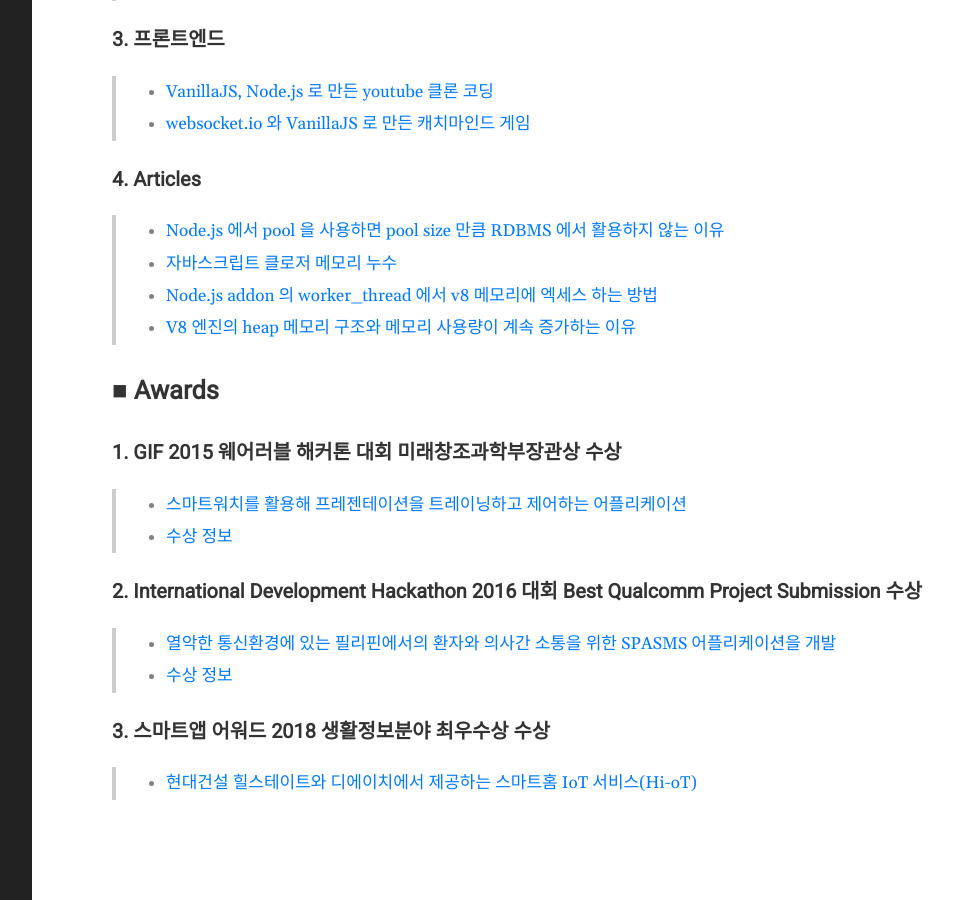
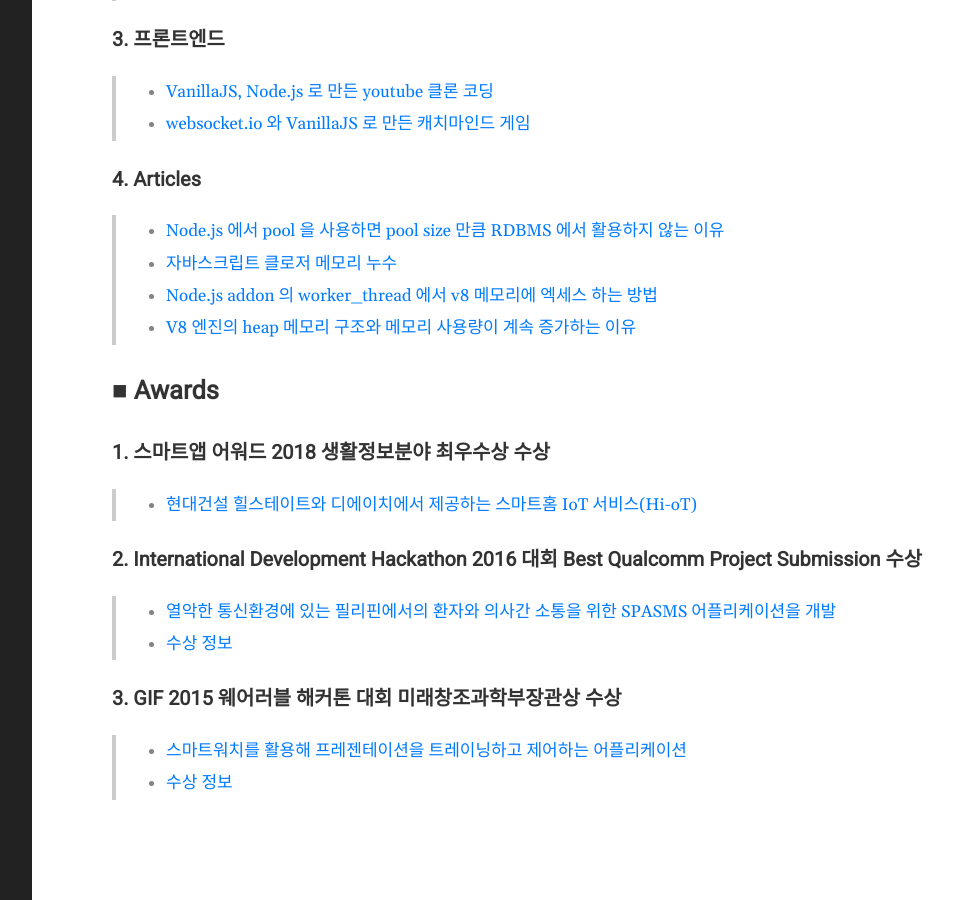
Before and after one commit to 5-SH/5-sh.github.io-deprecated, a Jekyll site: the page built from about.md, in a window 1280 px wide and 900 px high, scrolled down 3303 px. Shown: the whole window, without its empty margins (188-1142 px from the left). Built offline with Jekyll 4.4.1, drawn with Linux system fonts in a browser that asks for light colours; some of the changed text lies outside the part shown.

```diff
--- a/about.md
+++ b/about.md
@@ -30,7 +30,7 @@ permalink: /about/
 > ### 데브옵스
 >   - Tomcat
 >   - JEUS, WebToB
->   - Tibero, MySQL, MSSQL
+>   - MySQL, MSSQL, Tibero
 >
 > ### 프론트엔드
 >   - Vue.js
@@ -101,13 +101,13 @@ permalink: /about/
 >   - [V8 엔진의 heap 메모리 구조와 메모리 사용량이 계속 증가하는 이유](https://5-sh.github.io/nodejs/2021/05/13/v8-heap-memory-and-why-memory-usage-keep-on-growing.html)
 
 # ■ Awards
-### 1. GIF 2015 웨어러블 해커톤 대회 미래창조과학부장관상 수상
-> - [스마트워치를 활용해 프레젠테이션을 트레이닝하고 제어하는 어플리케이션](https://github.com/5-SH/PREZENTAINER)
-> - [수상 정보](https://pnu.edu/kor/CMS/Board/Board.do?mCode=MN109&page=27&mgr_seq=12&mode=view&mgr_seq=12&board_seq=331918)
+### 1. 스마트앱 어워드 2018 생활정보분야 최우수상 수상
+> - [현대건설 힐스테이트와 디에이치에서 제공하는 스마트홈 IoT 서비스(Hi-oT)](http://www.i-award.or.kr/smart/prize/2018/Awarded02.aspx)
 
 ### 2. International Development Hackathon 2016 대회 Best Qualcomm Project Submission 수상
 > - [열악한 통신환경에 있는 필리핀에서의 환자와 의사간 소통을 위한 SPASMS 어플리케이션을 개발](https://devpost.com/software/idhack2016-9nb7rk)
 > - [수상 정보](http://his.pusan.ac.kr/bbs/cse/2609/569240/artclView.do)
 
-### 3. 스마트앱 어워드 2018 생활정보분야 최우수상 수상
-> - [현대건설 힐스테이트와 디에이치에서 제공하는 스마트홈 IoT 서비스(Hi-oT)](http://www.i-award.or.kr/smart/prize/2018/Awarded02.aspx)
+### 3. GIF 2015 웨어러블 해커톤 대회 미래창조과학부장관상 수상
+> - [스마트워치를 활용해 프레젠테이션을 트레이닝하고 제어하는 어플리케이션](https://github.com/5-SH/PREZENTAINER)
+> - [수상 정보](https://pnu.edu/kor/CMS/Board/Board.do?mCode=MN109&page=27&mgr_seq=12&mode=view&mgr_seq=12&board_seq=331918)
```
